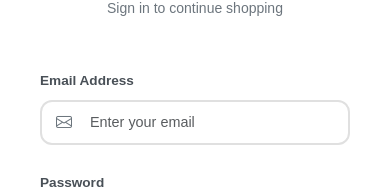
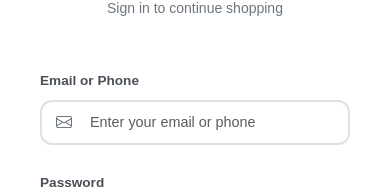
Before and after one commit to Kimheng-SOK/Stationery-Store, a Vue app: page /signin in a window 390 px wide. Shown: the part 150-345 px from the top of the page. Built offline with nearby package versions, Linux system fonts and the light colour scheme; no server answers.

Commit message:
fea: improve login option to use email or phone for sign in

```diff
--- a/src/views/auth/Login.vue
+++ b/src/views/auth/Login.vue
@@ -26,23 +26,24 @@
         </div>
 
         <form @submit.prevent="handleSignin" class="login-form">
-          <!-- Email Input -->
+          <!-- Email/Phone Input -->
           <div class="form-group mb-4">
-            <label class="form-label">Email Address</label>
+            <label class="form-label">Email or Phone</label> <!-- Changed label -->
             <div class="input-group-custom">
               <span class="input-icon">
-                <i class="bi bi-envelope"></i>
+                <i class="bi bi-envelope"></i> <!-- or use bi-person -->
               </span>
               <input
-                type="email"
-                placeholder="Enter your email"
-                v-model="email"
-                :class="['form-control form-control-custom', { 'is-invalid': errors.email }]"
+                type="text"
+                placeholder="Enter your email or phone"
+                v-model="emailOrPhone"
+                :class="['form-control form-control-custom', { 'is-invalid': errors.emailOrPhone }]"
+
                 required
-                @blur="validateEmail"
+                @blur="validateEmailOrPhone"
               />
             </div>
-            <small v-if="errors.email" class="text-danger">{{ errors.email }}</small>
+            <small v-if="errors.emailOrPhone" class="text-danger">{{ errors.emailOrPhone }}</small>
           </div>
 
           <!-- Password Input -->
@@ -121,29 +122,33 @@ const router = useRouter()
 const authStore = useAuthStore()
 const authApi = useAuthApi()
 
-const email = ref('')
+const emailOrPhone = ref('') // Changed from 'email'
 const password = ref('')
 const showPassword = ref(false)
 const isLoading = ref(false)
 const errorMessage = ref('')
 const successMessage = ref('')
-const errors = ref<{ email?: string; password?: string }>({})
+const errors = ref<{ emailOrPhone?: string; password?: string }>({}) // Changed from 'email'
 
 const togglePassword = () => {
   showPassword.value = !showPassword.value
 }
 
-const validateEmail = () => {
-  if (!email.value) {
-    errors.value.email = 'Email is required'
+const validateEmailOrPhone = () => { // Changed function name
+  if (!emailOrPhone.value) {
+    errors.value.emailOrPhone = 'Email or phone is required'
     return false
   }
+  // Optional: Add validation for both email and phone formats
   const emailRegex = /^[^\s@]+@[^\s@]+\.[^\s@]+$/
-  if (!emailRegex.test(email.value)) {
-    errors.value.email = 'Please enter a valid email address'
+  const phoneRegex = /^[0-9]{10,15}$/
+  const trimmedValue = emailOrPhone.value.trim()
+
+  if (!emailRegex.test(trimmedValue) && !phoneRegex.test(trimmedValue.replace(/[\s\-\(\)]/g, ''))) {
+    errors.value.emailOrPhone = 'Please enter a valid email address or phone number'
     return false
   }
-  delete errors.value.email
+  delete errors.value.emailOrPhone
   return true
 }
 
@@ -167,10 +172,10 @@ const handleSignin = async () => {
   errors.value = {}
 
   // Validate form
-  const isEmailValid = validateEmail()
+  const isEmailOrPhoneValid = validateEmailOrPhone() // Changed
   const isPasswordValid = validatePassword()
 
-  if (!isEmailValid || !isPasswordValid) {
+  if (!isEmailOrPhoneValid || !isPasswordValid) {
     errorMessage.value = 'Please fix the errors in the form'
     return
   }
@@ -179,7 +184,7 @@ const handleSignin = async () => {
 
   try {
     const response = await authApi.login({
-      email: email.value.trim().toLowerCase(),
+      emailOrPhone: emailOrPhone.value.trim(), // Changed from email
       password: password.value,
     })
 
```
